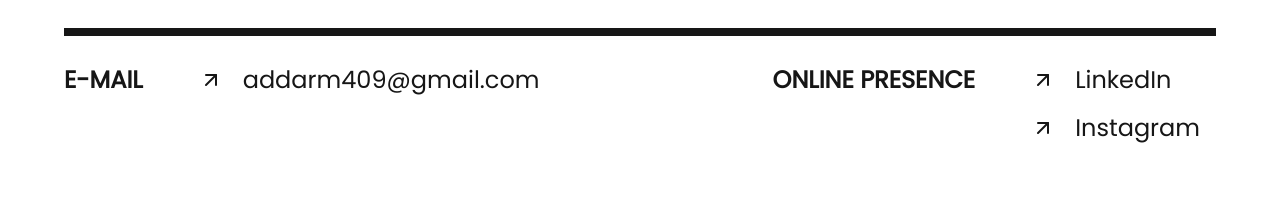
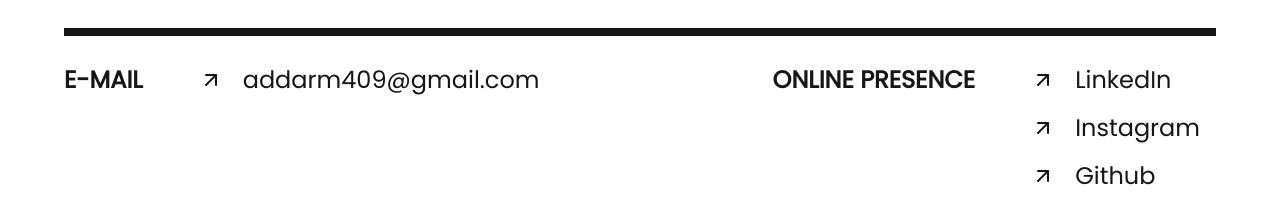
Before and after one commit to simon409/portfolio2.0, a React (Vite) app: page /contact in a window 1280 px wide. Shown: the part 259-482 px from the top of the page. Built offline with nearby package versions, Linux system fonts and the light colour scheme; no server answers; the database is empty.

Commit message:
fixed hero animation

```diff
--- a/src/components/Body/Contact.jsx
+++ b/src/components/Body/Contact.jsx
@@ -6,6 +6,21 @@ export default function Contact() {
   const [isLoaded, setisLoaded] = useState(false);
   const { globalVariable, setOpenMobileNav, setOpenlilmenu } =
     useOutroContext();
+
+  const onlinePresence = [
+    {
+      link: "https://www.linkedin.com/in/mohamedaddar/",
+      name: "LinkedIn",
+    },
+    {
+      link: "https://www.instagram.com/ssimon_beatz/",
+      name: "Instagram",
+    },
+    {
+      link: "https://github.com/simon409",
+      name: "Github",
+    },
+  ];
 
   useEffect(() => {
     // Store the interval ID in state
@@ -84,9 +99,12 @@ export default function Contact() {
               ONLINE PRESENCE
             </h1>
             <ul>
-              <li>
+              {onlinePresence.map((item) => (
+                <li key={item.link}>
                   <a
-                  href="https://www.linkedin.com/in/mohamedaddar/"
+                    href={item.link}
+                    target="_blank"
+                    rel="noreferrer"
                     className={`flex gap-5 px-4 py-2 text-bg-dark dark:text-bg-light hover:bg-slate-100 dark:hover:bg-[#525252] rounded transition-all ease-in-out duration-200 lg:text-2xl text-xl origin-top ${
                       isLoaded
                         ? "scale-y-100 opacity-100 delay-50"
@@ -96,24 +114,10 @@ export default function Contact() {
                     <p className="h-fit my-auto">
                       <FiArrowUpRight />
                     </p>
-                  <p>LinkedIn</p>
+                    <p>{item.name}</p>
                   </a>
                 </li>
-              <li>
-                <a
-                  href="https://www.instagram.com/ssimon_beatz/"
-                  className={`flex gap-5 px-4 py-2 text-bg-dark dark:text-bg-light hover:bg-slate-100 dark:hover:bg-[#525252] rounded transition-all ease-in-out duration-200 lg:text-2xl text-xl origin-top ${
-                    isLoaded
-                      ? "scale-y-100 opacity-100 delay-50"
-                      : "scale-y-0 opacity-0 delay-300"
-                  } transition-all duration-300 ease-in-out`}
-                >
-                  <p className="h-fit my-auto">
-                    <FiArrowUpRight />
-                  </p>
-                  <p>Instagram</p>
-                </a>
-              </li>
+              ))}
             </ul>
           </div>
         </div>
--- a/src/components/Body/Hero.jsx
+++ b/src/components/Body/Hero.jsx
@@ -4,24 +4,19 @@ import { useOutroContext } from "../../Provider/OutroProvider";
 import { useTranslation } from "react-i18next";
 
 const Cursor = () => {
-  const [mouseX, setMouseX] = useState(0);
-  const [mouseY, setMouseY] = useState(0);
-
   useEffect(() => {
     const handleMouseMove = (evt) => {
       const newMouseX = evt.clientX;
       const newMouseY = evt.clientY;
-      setMouseX(newMouseX);
-      setMouseY(newMouseY);
 
       gsap.set(".cursor", {
-        x: mouseX,
-        y: mouseY,
+        x: newMouseX,
+        y: newMouseY,
       });
 
       gsap.to(".shape", {
-        x: mouseX,
-        y: mouseY,
+        x: newMouseX,
+        y: newMouseY,
         stagger: -0.1,
       });
     };
--- a/src/index.css
+++ b/src/index.css
@@ -1,4 +1,4 @@
-@import url('https://fonts.googleapis.com/css2?family=Poppins&family=Anton&display=swap');
+@import url("https://fonts.googleapis.com/css2?family=Poppins&family=Anton&display=swap");
 
 @tailwind base;
 @tailwind components;
@@ -12,14 +12,13 @@
   --background-color-dark: #161616; /* Dark theme background color */
   --text-color-dark: #fff; /* Dark theme text color */
   --blend-dark: darken;
-
 }
 
-*{
+* {
   padding: 0;
   margin: 0;
   box-sizing: border-box;
-    font-family: 'Poppins', sans-serif;
+  font-family: "Poppins", sans-serif;
 }
 
 html {
@@ -101,35 +100,30 @@ h1 {
   background: #2128bd;
 }
 
-
-
 @media (max-width: 1024px) {
-  .content{
+  .content {
     flex-direction: column;
     gap: 10px;
   }
-  h1{
+  h1 {
     text-align: center;
   }
 }
-
 
 /* When the dark theme class is applied to the body, your content will adapt to the dark theme */
 html.dark .content {
   background: var(--background-color-dark);
   color: var(--text-color-dark);
   mix-blend-mode: var(--blend-dark);
-
 }
 
-html.dark .shapes{
+html.dark .shapes {
   background: var(--text-color-dark);
 }
 
-html.dark .content h1{
+html.dark .content h1 {
   color: var(--text-color-dark);
 }
-
 
 .left-half {
   width: 0.4em; /* Adjust the width to control how much of the letter is visible */
@@ -148,39 +142,33 @@ html.dark .content h1{
   transform: scaleX(-1); /* Flip horizontally */
 }
 
-*::-webkit-scrollbar-track
-{
+*::-webkit-scrollbar-track {
   border: 1px solid var(--background-color-dark);
   background-color: var(--background-color-light);
-  transition: .3s ease-in-out;
+  transition: 0.3s ease-in-out;
 }
 
-*::-webkit-scrollbar
-{
+*::-webkit-scrollbar {
   width: 10px;
   background-color: var(--background-color-light);
-  transition: .3s ease-in-out;
+  transition: 0.3s ease-in-out;
 }
 
-*::-webkit-scrollbar-thumb
-{
+*::-webkit-scrollbar-thumb {
   background-color: var(--background-color-dark);
-  transition: .3s ease-in-out;
+  transition: 0.3s ease-in-out;
 }
 
-html.dark *::-webkit-scrollbar-track
-{
+html.dark *::-webkit-scrollbar-track {
   border: 1px solid var(--background-color-light);
   background-color: var(--background-color-dark);
 }
 
-html.dark *::-webkit-scrollbar
-{
+html.dark *::-webkit-scrollbar {
   width: 10px;
   background-color: var(--background-color-dark);
 }
 
-html.dark *::-webkit-scrollbar-thumb
-{
+html.dark *::-webkit-scrollbar-thumb {
   background-color: var(--background-color-light);
 }
```
Lines whose indentation alone changed are shown as unchanged.
